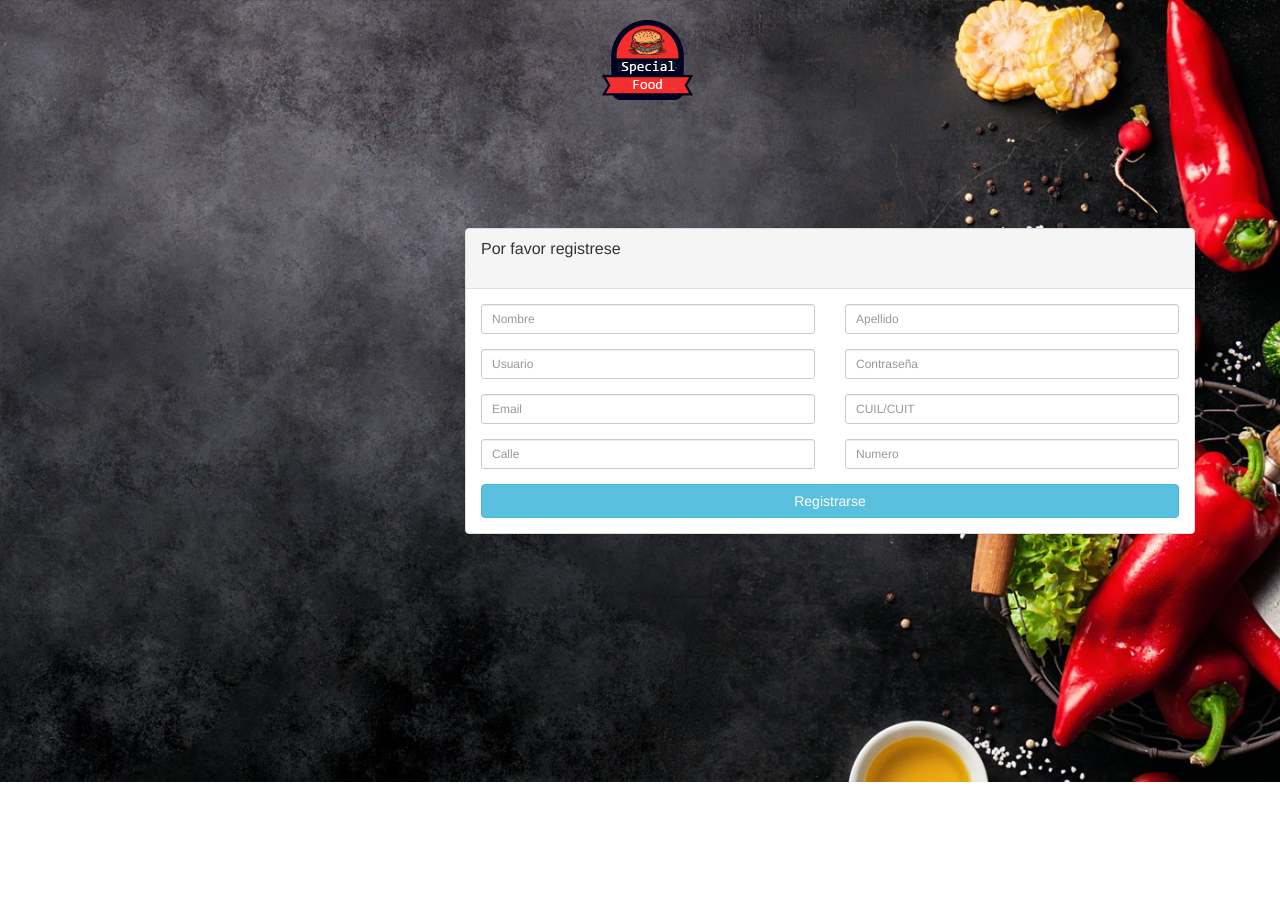
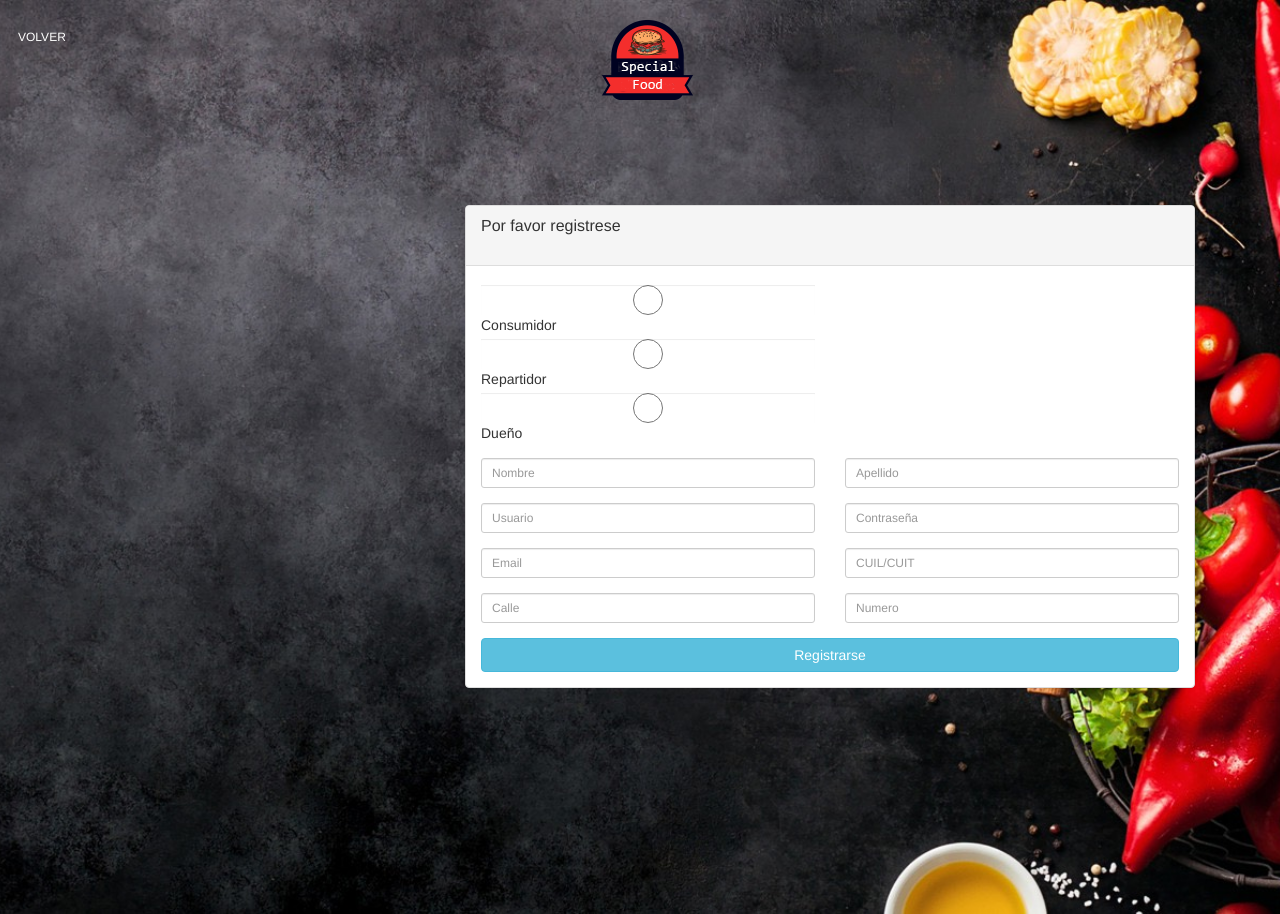
Before and after one commit to davidbarrionuevo96/SpecialFood, a PHP site: page /Web/registrarse.html in a window 1280 px wide. Before the commit the page ends 782 px from the top, so only its background shows below. Run offline with PHP 8.4, Linux system fonts and the light colour scheme; some libraries are stand-ins or nearby versions.

Commit message:
formulario V1.2

```diff
--- a/Web/css/custom.css
+++ b/Web/css/custom.css
@@ -19,12 +19,14 @@
 
 
 .iniciar_sesion{
-    width: 100%;
+	width: 100%;
+    position: absolute;
     margin-top: 2%;
+    margin-left: 5%;
 }
 
 .espacio{
-	margin: 20% 0%;
+	margin: 18% 0%;
 }
 
 .letra-blanca{
--- a/Web/index.html
+++ b/Web/index.html
@@ -36,14 +36,13 @@
 			<header id="header">
 		    	<div class="container iniciar_sesion">
 					<div class="row">
-				      <nav id="nav-menu-container">
+				      	<nav id="nav-menu-container">
 							<ul class="nav-menu">
 							  <li><a href="iniciar-sesion.html">Iniciar sesión</a></li>
 							  <li><a href="registrarse.html">Registrarse</a></li>
 							</ul>
 						</nav>
 					</div>
-					<!-- #nav-menu-container -->
 				</div>
 				<div class="header-top">
 					<div class="container">
--- a/Web/registrarse.html
+++ b/Web/registrarse.html
@@ -33,13 +33,22 @@
 			<link href="//netdna.bootstrapcdn.com/twitter-bootstrap/2.3.2/css/bootstrap-combined.min.css" rel="stylesheet" id="bootstrap-css">
 	</head>
     <body>
+            <div class="container iniciar_sesion">
+                <div class="row">
+                    <nav id="nav-menu-container">
+                        <ul class="nav-menu">
+                            <li><a href="index.html">Volver</a></li>
+                        </ul>
+                    </nav>
+                </div>
+            </div>
         <header id="header" class="absolute">
             <div class="header-top">
                 <div class="container">
                     <div class="row justify-content-center">
-                            <div id="logo">
-                            <a href="index.html"><img src="img/logo.png" alt="" title="" /></a>
-                            </div>
+                        <div id="logo">
+                           <a href="index.html"><img src="img/logo.png" alt="" title="" /></a>
+                        </div>
                     </div>
                 </div>
             </div>
@@ -57,6 +66,15 @@
                             </div>
                             <div class="panel-body">
                                 <form role="form">
+                                    <div class="row">
+                                        <div class="col-xs-6 col-sm-6 col-md-6">
+                                            <div class="form-group">
+                                                <input type="radio" name="tipo-usuario" value="consumidor" class="form-control input-sm">Consumidor
+                                                <input type="radio" name="tipo-usuario" value="repartidor" class="form-control input-sm">Repartidor
+                                                <input type="radio" name="tipo-usuario" value="dueño" class="form-control input-sm">Dueño
+                                            </div>
+                                        </div>
+                                    </div>
                                     <div class="row">
                                         <div class="col-xs-6 col-sm-6 col-md-6">
                                             <div class="form-group">
```
Also changed, not shown: Web/iniciar-sesion.html (+10 -0 lines).
